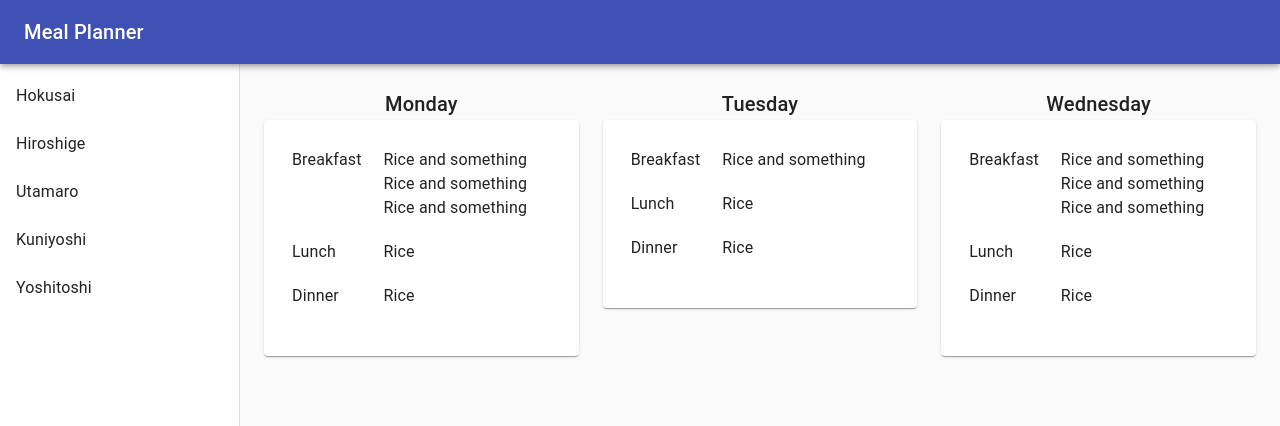
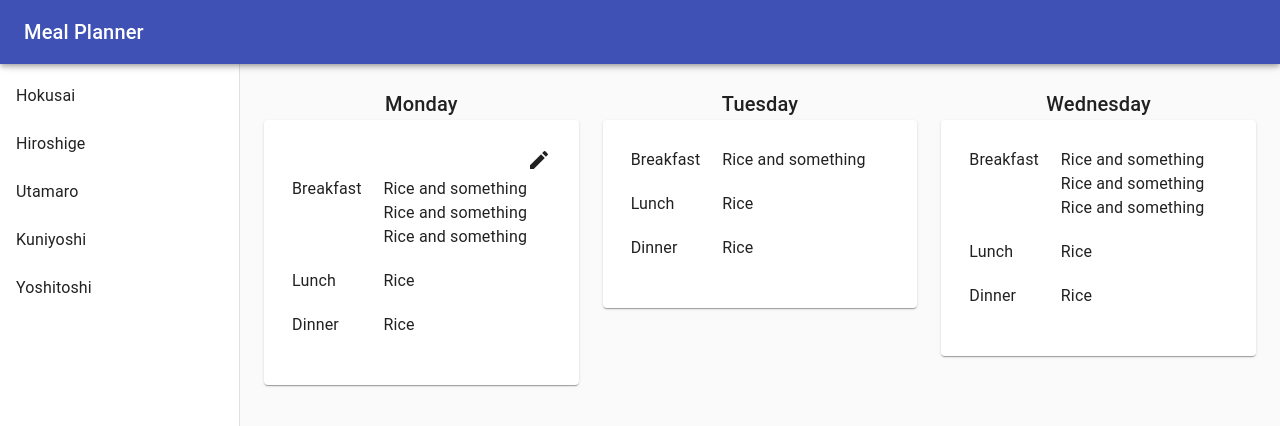
Before and after one commit to ykurata/Meal-Planner, a React (Create React App) app in the folder client/: page / in a window 1280 px wide. Shown: the top 426 px of the page. Built offline with nearby package versions, Linux system fonts and the light colour scheme.

Commit message:
add material ui icon on card

```diff
--- a/client/src/App.js
+++ b/client/src/App.js
@@ -1,4 +1,3 @@
-import logo from './logo.svg';
 import './App.css';
 
 import Dashboard from "./components/Dashboard"
--- a/client/src/components/Dashboard.js
+++ b/client/src/components/Dashboard.js
@@ -18,8 +18,7 @@ import Grid from '@material-ui/core/Grid';
 import TextField from '@material-ui/core/TextField';
 import Paper from '@material-ui/core/Paper';
 
-import RestaurantIcon from '@material-ui/icons/Restaurant';
-
+import CreateIcon from '@material-ui/icons/Create';
 
 import ListItemIcon from '@material-ui/core/ListItemIcon';
 
@@ -62,9 +61,13 @@ const useStyles = makeStyles(theme => ({
     padding: theme.spacing(5 ),
     margin: 'auto',
     maxWidth: 500,
+    align: "right"
   },
   paddingBottom: {
     paddingBottom: 20
+  },
+  icon: {
+    verticalAlign: "right"
   }
 
 }));
@@ -152,6 +155,14 @@ function Dashboard() {
               <Typography variant="h6">Monday</Typography>
               <Paper className={classes.paper}>
                 <Grid container spacing={3}>
+
+                  {/* icon grid */}
+                  <Grid container  direction="row-reverse" justify="flex-start">
+                    <Grid item >
+                      <CreateIcon ></CreateIcon>
+                    </Grid>
+                  </Grid>
+
                   <Grid container spacing={2} className={classes.paddingBottom}>
                     <Grid item xs={4}>
                       <Typography align="left">Breakfast</Typography>
```
Also changed, not shown: client/src/logo.svg (deleted).
